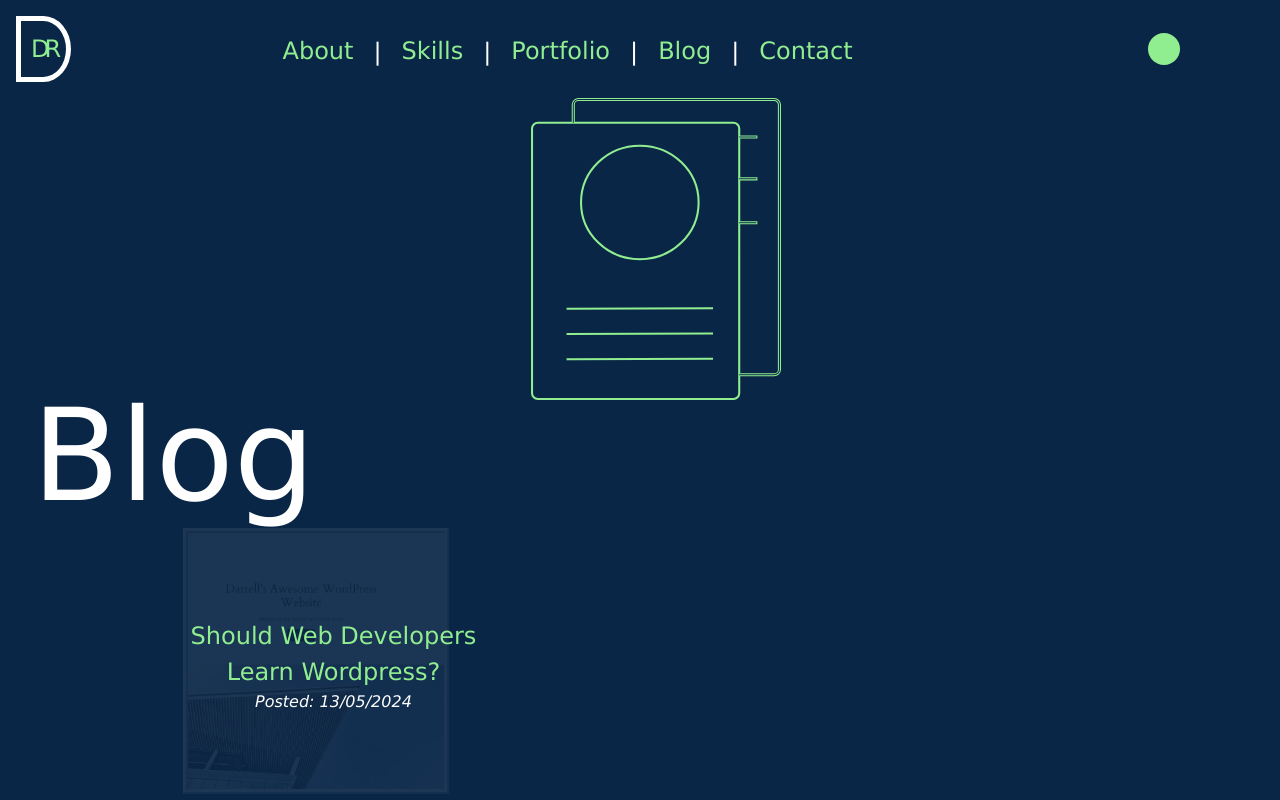
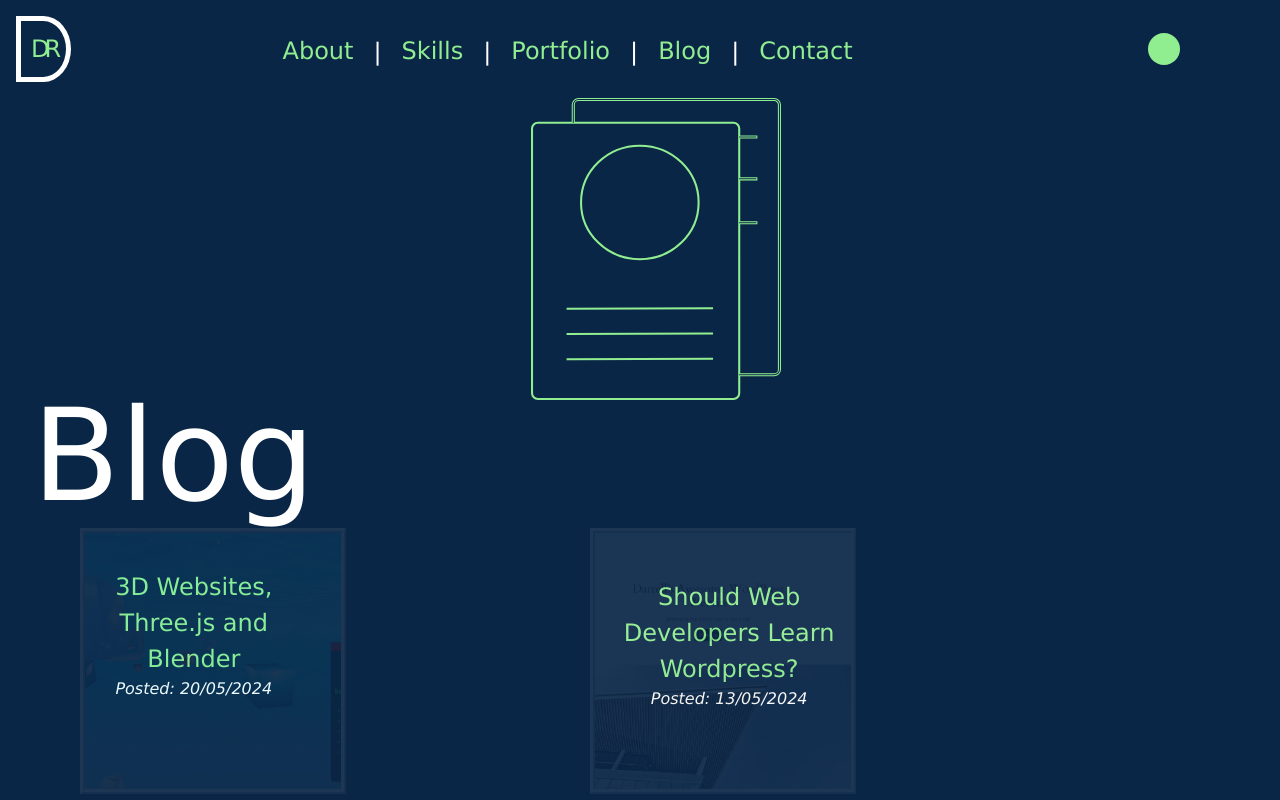
Before and after one commit to DarrellRoberts/portfolio, a Next.js app: page /blog in a window 1280 px wide. Shown: the top 800 px of the page. Built offline with nearby package versions, Linux system fonts and the light colour scheme.

Commit message:
00016: added second blog post

```diff
--- a/src/app/blog/[title]/post.module.css
+++ b/src/app/blog/[path]/post.module.css
@@ -52,14 +52,14 @@
   list-style-type: disc;
 }
 
-.imageCon {
+.imageCon, .imageCon2 {
   display: flex;
   flex-direction: column;
   /* align-items: center; */
   margin: 2rem;
 }
 
-.imageCon span {
+.imageCon span, .imageCon2 span {
   font-size: clamp(0.9rem, 2vw, 1.25rem);
   font-style: italic;
   color: white;
@@ -69,6 +69,11 @@
   filter: grayscale(1);
   border-radius: 25px;
   width: 65%;
+}
+
+.imageCon2 img {
+  filter: grayscale(0);
+  border-radius: 25px;
 }
 
   @keyframes fadeIn {
@@ -126,7 +131,7 @@
     .rotateBorder {
       padding: 6rem;
     }
-    .imageCon img {
+    .imageCon img, .imageCon2 img {
       aspect-ratio: 1/0.65;
       width: 100%;
     }
--- a/src/app/blog/blog.module.css
+++ b/src/app/blog/blog.module.css
@@ -15,9 +15,6 @@
 }
 
 .postsCon a {
-  display: flex;
-  flex-direction: column;
-  width: 50%;
   text-align: center;
   margin: 1rem 3rem;
 }
@@ -42,9 +39,9 @@
 }
 
 .posts {
-  text-align: center;
   font-size: 1.5rem;
-  margin-top: 30%;
+  margin-top: 10%;
+  width: 55%;
   z-index: 3;
 }
 
@@ -100,14 +97,15 @@
       width: 100px;
       margin: 2rem 0px;
     }
+    .posts {
+      width: 100%;
+    }
     .postsCon {
-      display: grid;
-      grid-template-columns: repeat(auto-fill, minmax(125px, 1fr));
-      gap: 6rem;
+      flex-direction: column;
     }
     .postsCon a {
-      /* width: 50%; */
-      align-items: center;
+      width: 50%;
+      margin: 5rem 0px;
     }
     .rotateBorder {
       padding: 6rem;
--- a/src/app/blog/page.tsx
+++ b/src/app/blog/page.tsx
@@ -10,12 +10,6 @@ export default function Blog() {
   const { light, dark, isLightTheme } = useContext(ThemeContext);
   const themeStyles = isLightTheme ? light : dark;
 
-  const postTitle = (title: string): string => {
-    const newString: string = title.split('-')
-        .map(word => word.charAt(0).toUpperCase() + word.slice(1))
-        .join(' ')
-    return newString;
-  }
   return (
     <div style={{ backgroundColor: themeStyles.bg }} className="h-screen">
       <section
@@ -32,14 +26,21 @@ export default function Blog() {
             </h1>
             <div className={styles.postsCon}>
               {EntriesArray.map((item, i) => (
-                <Link key={i} href={`/blog/${item.title}`}>
+                <Link key={i} href={`/blog/${item.path}`}>
                   <div
-                    style={{ borderColor: themeStyles.secondaryText }}
+                    style={{
+                      borderColor: themeStyles.secondaryText,
+                      backgroundImage: `url(${item.images})`,
+                      backgroundSize: "cover",
+                      backgroundPosition: "center",
+                      backgroundRepeat: "no-repeat",
+
+                    }}
                     className={styles.rotateBorder}
                   ></div>
                   <div className={styles.posts}>
                     <h2 style={{ color: themeStyles.mainText }}>
-                      {`${postTitle(item.title)}?`}
+                      {item.title}
                     </h2>
                     <h3 style={{ color: themeStyles.secondaryText}}>
                       Posted: {item.date}
--- a/src/app/sitemap.ts
+++ b/src/app/sitemap.ts
@@ -1,7 +1,7 @@
 import { MetadataRoute } from 'next'
 
 export default function sitemap(): MetadataRoute.Sitemap {
-  const routes = ['', '/about', '/skills', '/portfolio', '/contact', '/blog', '/blog/should-web-developers-learn-wordpress'].map(
+  const routes = ['', '/about', '/skills', '/portfolio', '/contact', '/blog', '/blog/should-web-developers-learn-wordpress', 'blog/3d-websites-threejs-and-blender'].map(
     (route) => ({
       url: `https://darrellroberts.com${route}`,
       lastModified: new Date().toISOString().split('T')[0]
--- a/src/components/blog-assets/EntriesArray.tsx
+++ b/src/components/blog-assets/EntriesArray.tsx
@@ -1,23 +1,25 @@
-import { getDate } from "./DateFormatter";
+import Image from "next/image";
+import styles from "../../app/blog/[path]/post.module.css";
 
 type EntryData = {
     id: number,
     title: string,
+    path: string,
     links?: string[],
     images: string[],
     imageAlt: string[],
     imageCaption: string[],
     article: any,
+    question: boolean,
     date: string
   }
-
-  const date = getDate();
 
 const entriesArray: EntryData[] = [
   {
     id: 1,
-    title: "should-web-developers-learn-wordpress",
-    links: ["https://www.youtube.com/watch?v=2Q0mWH6g8Fo"],
+    title: "Should Web Developers Learn Wordpress?",
+    path: "should-web-developers-learn-wordpress",
+    links: [],
     images: ["/assets/blogimages/wordpressScreenshot.jpg"],
     imageAlt: ["screenshot_of_wordpress_website"],
     imageCaption: ["A screenshot from my WordPress starter website. I only changed the text, everything else was pre-coded"],
@@ -49,8 +51,68 @@ const entriesArray: EntryData[] = [
     <p>So for now, I'll remain a heretic.</p>
     </div>
     ),
+    question: true,
     date: "13/05/2024"
   },
+  {
+    id: 2,
+    title: "3D Websites, Three.js and Blender",
+    path: "3d-websites-threejs-and-blender",
+    links: [],
+    images: ["/assets/sharkexplorer.jpg"],
+    imageAlt: ["screenshot_of_my_threejs_website"],
+    imageCaption: ["A screenshot from my Three.js Shark Explorer project."],
+    article:
+    (
+      <div>
+      <p>Don't ask me how it happened, but one day I suddenly became interested in 3D websites. I've seen a lot of them and my jaw has been dislocated ever since from how many times it keeps dropping.</p>
+      <br/>
+      <p>If you are unaware of what I mean by a 3D website, I strongly recommend you check out <a href="https://threejs.org/" target="_blank">Three.js</a>. If you browse the library, you'll find various use cases for such websites. For instance, you have immersive experiences for music festivals, vibrant storytelling for children and even choosing your seat for a piano concerto inside a virtual concert hall. Probably one of the most famous examples of Three.js is the portfolio website of developer <a href="https://bruno-simon.com/" target="_blank">Bruno Simon </a>. I've spent too long playing with it myself.</p>
+      <br/>
+      <p>So you may be wondering, what exactly is Three.js?</p>
+      <br/>
+      <p>Three.js is a JavaScript library that allows developers to create 3D experiences within the browser. It is in itself a skill to be learned as there are important concepts to master such as the Web Graphic Library (WebGL) API. This makes the initial 3D rendering possible. In fact you can create a 3D website with WebGL alone, but Three.js makes the process a tad bit easier. In addition you can have a moveable 'camera' per se, which can move on either the x-, y- or z-axis, and assumes the role of the user perspective. This creates the illusion that you're immersed in the virtual space. Texture mapping also comes into play and is also a skill in itself - just to add even more complexity - along with lighting and animation (if you want any movement from your primitives/shapes). </p>
+      <br/>
+      <p>Bring all of this together and you've got yourself a 3D web app. Like everything though, it's not without its caveats.</p>
+      <br/>
+      <p>Rendering a 3D model with a moveable camera on a freaking webpage is gonna be costly in terms of memory. When you create such a project, you're are doing it under the presumption that every user will have an operating system that will be able to run it. If you, however, view any of those Three.js projects on an old, poor performing laptop, you may have inadvertently created a furnace hotter than the surface of the sun.</p>
+      <br/>
+      <p>Still, they are undeniably cool.</p>
+      <br/>
+      <p>When I discovered Three.js and <a href="https://shark-explorer.netlify.app/" target="_blank">made my own 3D web experience</a>, I kept toying with the idea of exploring it further. I knew as soon as I would, I would fall down a rabbit hole so deep, that the only way out was to go forwards. Well, I fell down said rabbit hole and upon such research, a tool kept being mentioned: Blender.</p>
+      <br/>
+      <p>Blender is a desktop tool used primarily for 3D modelling. It's often mentioned by Three.js developers, because you can import 3D models you created from Blender into your JavaScript project. Because of this, I read multiple times that if you take the time to learn Blender, Three.js becomes easier to use and thus aids the developer through the 3D website journey. I was hesistant for a while as I didn't want to learn yet another tool, but my curiosity got the better of me and I decided to give it a try. Reading other people's experiences, I decided to start with a tutorial, as the Blender tool is incredibly overwhelming on first view.</p>
+      <br/>
+      <p>It was only then that I found the Blender Guru. He has more than two decades of experience with the tool and posted in particular <a href="https://www.youtube.com/watch?v=B0J27sf9N1Y&list=PLjEaoINr3zgEPv5y--4MKpciLaoQYZB1Z&index=1" target="_blank">a series of videos on how to 3D model donuts for complete beginners </a>. As a complete beginner, I can say with confidence that this tutorial is probably the best I've ever experienced. It's well-paced, descriptive and the instructor has a great sense of humour. Moreover, the guy has his own discord for users to troubleshoot their problems for other users to answer, so there are options if you get stuck.</p>
+      <br/>
+      <p>I can't deny though that creating even just the desired donut with icing is undeniably challenging. Using the tool can be frustrating and you find yourself consistently asking: "what the hell am I doing with my life?" Despite all of this, and although I'm not quite finished with it myself, I can say that the process so far has been really rewarding.</p>
+      <br/>
+      <div className={styles.imageCon2}>
+        <Image
+        src="/assets/blogimages/donut2.png"
+        alt="donut_blender_screenshot"
+        style={{ filter: "grayscale(0)" }}
+        width="850"
+        height="850" />
+      </div>
+      <p>Above is my own creation, thanks to this Blender tutorial. It's two donuts in a marble bowl on some woodchips. I call it, "Two donuts in a Marble Bowl on some Woodchips". One thing I noticed is that you need a powerful operating system to consistently render Blender models. My laptop was just about good enough, but to be able to render more complex designs, I'd need both a more powerful graphics card and a more powerful CPU. </p>
+      <br/>
+      <p>Also worth noting, the Blender instructor consistently reminds you: the tutorial itself isn't just to teach you how to make a bunch of donuts in Blender; it's a way to introduce beginners to key Blender concepts, which you can takeaway and build stuff yourself. Looking back, there is a lot to take in and I doubt I'll be a master anytime soon. Nevertheless, I feel like I have what I need to start experimenting myself with the tool.</p>
+      <br/>
+      <p>So where would this path take you if you were to pursue it? In my case it would improve my ability to develope more complicated 3D websites, and, as a pure coincidence, would also teach me 3D modelling skills.</p>
+      <br/>
+      <p>However, it is no surprise that 3D Web Developers aren't really in high demand. It's quite a niche area, and it would be costly for a company to invest in such a design. Still, they are not unicorn positions and I've seen one or two positions here or there. The main problem is that said positions favour seniors who have more than 5 years' experience crafting 3D websites. And in all fairness it's not really a position where you want a Junior having complete control, as a lot can go wrong (even more so than with a regular website).</p>
+      <br />
+      <p>Nevertheless, considering the aforementioned rarity of such experience, any applicant who fits this profile is, in fact, truly a unicorn. In other words, they would be paid handsomely.</p>
+      <br />
+      <p>So give me five years and then we'll see if I make it happen.</p>
+      <br />
+      <p>But for now, it's purely a hobby project.</p>
+      </div>
+      ),
+      question: false,
+      date: "20/05/2024"
+  }
 ]
 
 entriesArray.reverse();
```
Also changed, not shown: src/app/blog/[path]/page.tsx (renamed from src/app/blog/[title]/page.tsx, +3 -8 lines), 1 other file (tests, documents, lock files or other folders).
